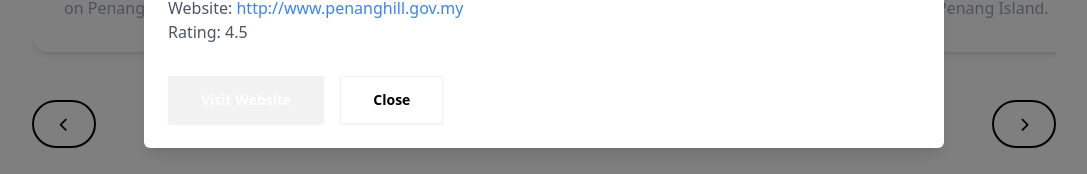
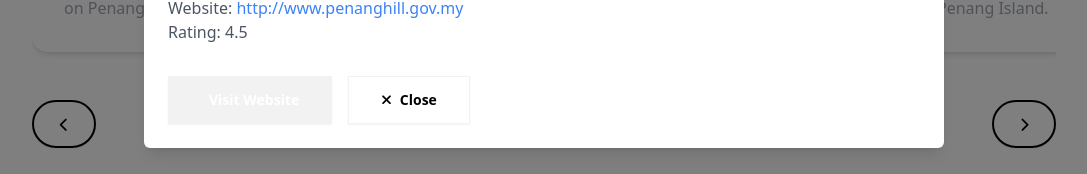
Before and after one commit to WenHao1223/penang-360, a React (Vite) app: page / in a window 1280 px wide. Both pictures are taken after a click on the element 320 px from the left and 2854 px from the top of the page. Shown: the part 3024-3198 px from the top of the page, without its empty margins (96-1183 px from the left). Built offline with nearby package versions, Linux system fonts and the light colour scheme; a web font is replaced by a local one.

Commit message:
Add fontawesome

```diff
--- a/src/sections/Attractions.tsx
+++ b/src/sections/Attractions.tsx
@@ -165,13 +165,13 @@ const Attractions: React.FC = () => {
                                 rel="noopener noreferrer"
                                 className="btn mt-4 rounded-none text-white px-8 hover:bg-gray-600"
                             >
-                                Visit Website
+                                <i className="fa-solid fa-browser"/> Visit Website
                             </a>
                             <button
                                 onClick={handleCloseModal}
                                 className="btn mt-4 rounded-none px-8 text-black bg-white hover:bg-red-500 hover:text-white"
                             >
-                                Close
+                                <i className="fa-solid fa-xmark"/> Close
                             </button>
                         </div>
                     </div>
```
